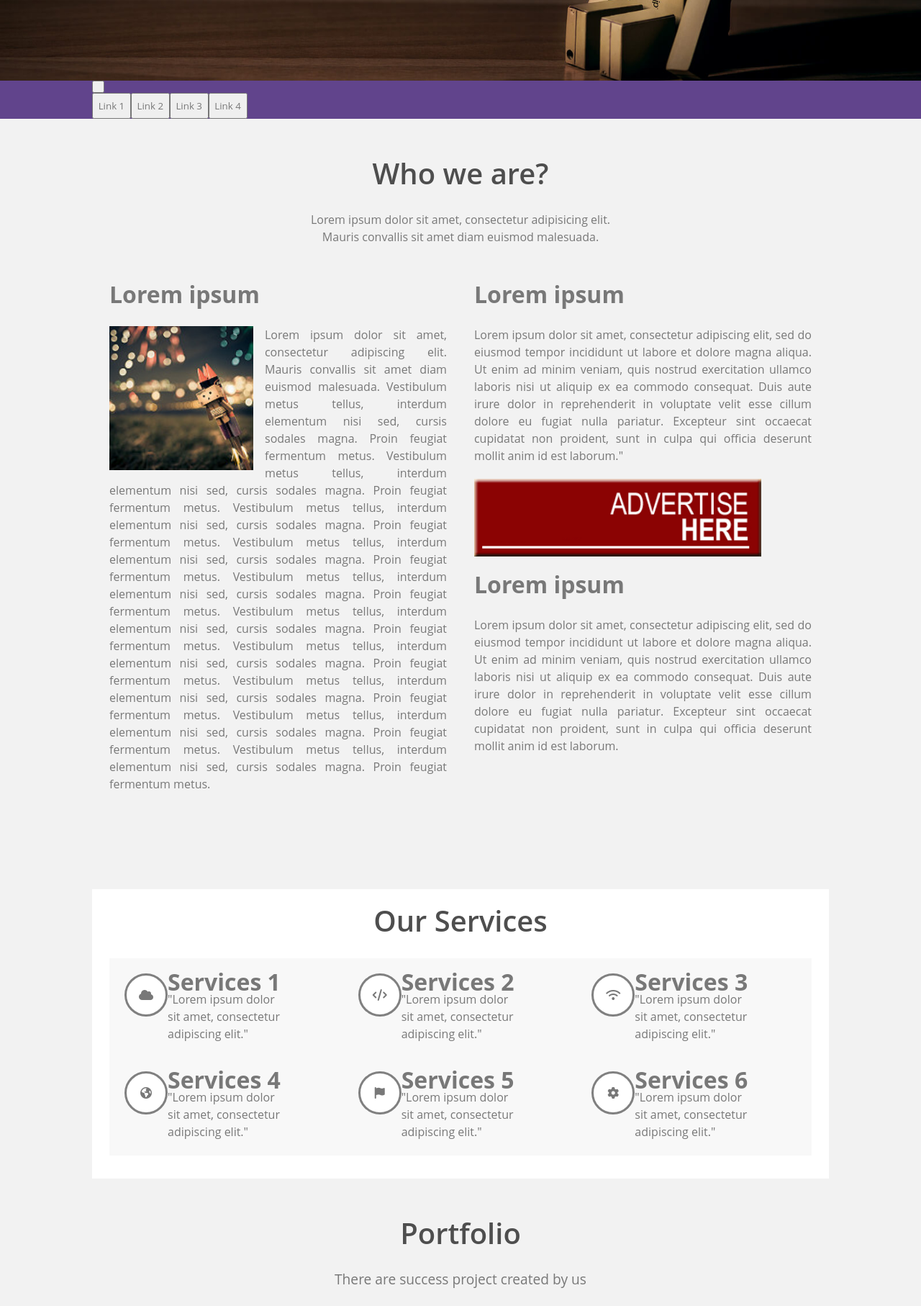
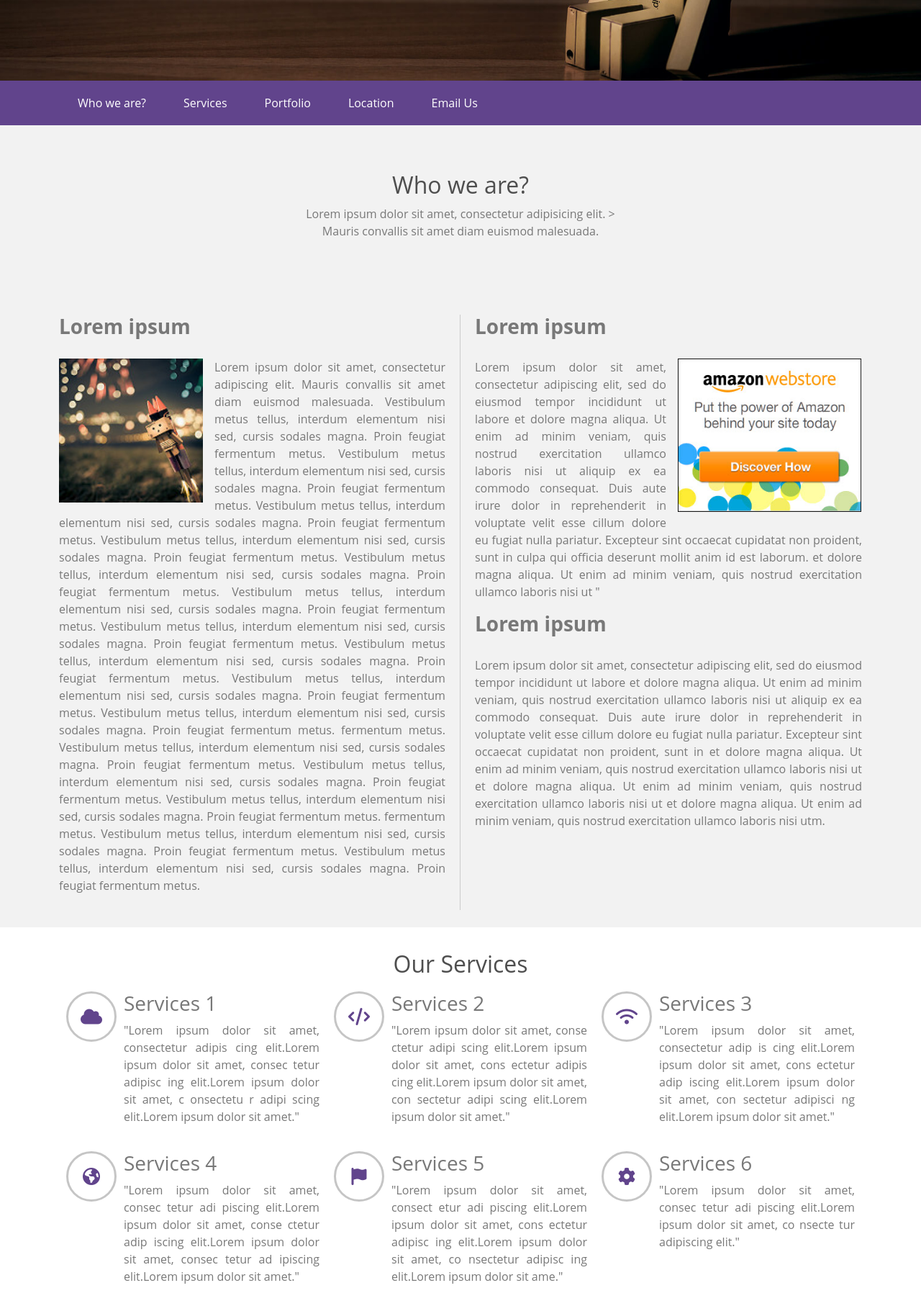
Before and after one commit to aifosss/5-front-end-dev, a plain HTML site: page index.html in a window 1280 px wide. Shown: the part 240-2054 px from the top of the page at 72% size. Drawn offline with nearby package versions, Linux system fonts and the light colour scheme.

Commit message:
nuevo commit

```diff
--- a/css/style.css
+++ b/css/style.css
@@ -1,4 +1,4 @@
-* {
+*{
     margin: 0;
     padding: 0;
     font-family: 'Open Sans', sans-serif;
@@ -56,7 +56,7 @@ nav li a:hover {
 }
 
 h1 {
-    color: white;
+    color: white!important;
 }
 
 h2 {
@@ -68,22 +68,28 @@ h2 {
 
 .float-left {
     float: left;
+    margin: 0 1em 1em 0;
 }
 
 .float-right {
     float: right;
+    margin: 0 -44px 1em 1em;
 }
 
 .parent-grid {
     display: grid;
+    max-width: 100%;
     grid-template-columns: repeat(2, 1fr);
     grid-template-rows: repeat(2, 1fr);
-    grid-column-gap: 38px;
+    grid-column-gap: 40px;
     grid-row-gap: 0px;
 }
 
 .grid1 {
     grid-area: 1 / 1 / 3 / 2;
+    border-right: 1px solid #cbcbcb;
+    margin-right: -20px;
+    padding-right: 20px;
 }
 
 .grid2 {
@@ -95,19 +101,19 @@ h2 {
 }
 
 
-.img-margin {
-    margin: 0 1em 1em 0;
-}
-
-
 .parent-grid h3 {
     margin-bottom: 1em;
 }
 
 .parent-grid p {
-    margin-bottom: 1.3em;
     text-align: justify;
 }
+
+#divtoApply + .parent-grid{
+    column-gap: 20px;
+  }
+
+
 
 h3 {
     font-size: 2em;
@@ -136,14 +142,13 @@ h3 span {
 section {
     padding: 2em 1.5em;
     line-height: 1.5em;
-    width: 1024px;
     margin: auto;
 }
 
 
 .portafolio-imgs img {
     height: 200px;
-    width: 32%;
+    width: 300px;
     margin: 15px 1px;
     transition: 1s;
 }
@@ -161,16 +166,10 @@ section:nth-child(3) {
     background-color: #FFFFFF;
 }
 
-.portafolio-imgs img {
-    height: 200px;
-    width: 32%;
-    margin: 15px 1px;
-}
 
 .grid-container {
     display: grid;
     grid-template-columns: auto auto auto;
-    background-color: #f8f8f8;
     padding: 1px;
     text-align: left;
 }
@@ -178,22 +177,25 @@ section:nth-child(3) {
 .grid-container i {
     background-color: white;
     border-radius: 50%;
-    border: 3px solid grey;
+    border: 3px solid rgb(197, 197, 197);
     padding: 10px;
-    height: 60px;
-    width: 60px;
+    height: 70px;
+    min-width: 70px;
+    margin-right: 10px;
     display: flex;
     align-items: center;
     justify-content: center;
+    color: #61448C;
 }
 
-.grid-container div{
-    width: calc(100% - 60px);
+.fa-solid{
+    font-size: 1.5em;
 }
 
 .grid-item {
-    padding: 20px;
+    padding: 10px;
     display: flex;
+    text-align: justify;
 }
 
 
@@ -252,3 +254,39 @@ footer p {
 footer p a {
     color: #FFFFFF;
 }
+
+/*
+-------------------------------------------RESPONSIVE -------------------------------------- */
+
+@media screen and (max-width: 768px) {
+    .container, .container-sm {
+        max-width: inherit!important;
+    }
+    .parent-grid, .grid-container {
+      display: block!important;
+    }
+
+    .parent-grid p{
+        margin-bottom: 25px!important;
+    }
+
+    .hidden-responsive{
+        display: none ;
+    }
+
+    .grid1{
+        border-right: 0;
+    }
+
+    .header {
+        background-image: url("../img/header-mini.png");
+    }
+
+
+  }
+
+  @media screen and (max-width: 540px) {
+    header h1{
+        text-align: center;
+    }
+  }
--- a/index.html
+++ b/index.html
@@ -8,6 +8,8 @@
     <link rel="stylesheet" href="css/style.css">
     <script src="https://kit.fontawesome.com/656b473511.js" crossorigin="anonymous"></script>
     <linkrel="stylesheet"href=" //fonts.googleapis.com/css?family=Open+Sans:300,400,600,700&amp;lang=en" />
+    <link href="https://cdn.jsdelivr.net/npm/bootstrap@5.2.0-beta1/dist/css/bootstrap.min.css" rel="stylesheet" integrity="sha384-0evHe/X+R7YkIZDRvuzKMRqM+OrBnVFBL6DOitfPri4tjfHxaWutUpFmBp4vmVor" crossorigin="anonymous">
+    <script src="https://cdn.jsdelivr.net/npm/bootstrap@5.2.0-beta1/dist/js/bootstrap.bundle.min.js" integrity="sha384-pprn3073KE6tl6bjs2QrFaJGz5/SUsLqktiwsUTF55Jfv3qYSDhgCecCxMW52nD2" crossorigin="anonymous"></script>
     <title>Document</title>
 </head>
 
@@ -20,39 +22,24 @@
         </div>
         <nav>
             <ul class="container">
-                <section class="mb-3">
-                    <nav class="navbar navbar-dark bg-dark">
-                      <div class="container-fluid">
-                        <button class="navbar-toggler second-button" type="button" data-mdb-toggle="collapse"
-                          data-mdb-target="#navbarToggleExternalContent10"
-                          aria-controls="navbarToggleExternalContent10" aria-expanded="false"
-                          aria-label="Toggle navigation">
-                          <div class="animated-icon2"><span></span><span></span><span></span><span></span></div>
-                        </button>
-                      </div>
-                    </nav>
-                    <div class="collapse" id="navbarToggleExternalContent10">
-                      <div class="bg-light shadow-3 p-4">
-                        <button class="btn btn-link btn-block border-bottom m-0">Link 1</button>
-                        <button class="btn btn-link btn-block border-bottom m-0">Link 2</button>
-                        <button class="btn btn-link btn-block m-0">Link 3</button>
-                        <button class="btn btn-link btn-block m-0">Link 4</button>
-                      </div>
-                    </div>
-                  </section>
+                <li> <a href="#who-we-are"> Who we are?</a> </li>
+                <li> <a href="#services"> Services</a> </li>
+                <li> <a href="#portfolio">Portfolio</a> </li>
+                <li> <a href="#location">Location</a> </li>
+                <li> <a href="#email">Email Us</a> </li>
             </ul>
         </nav>
     </header>
     <main class="lightGray-bg">
         <section class="container align-center" id="who-we-are">
             <h2>Who we are?</h2>
-            <p>Lorem ipsum dolor sit amet, consectetur adipisicing elit.</p>
-            <p>Mauris convallis sit amet diam euismod malesuada.</p>
+            <p>Lorem ipsum dolor sit amet, consectetur adipisicing elit. ><br>
+                Mauris convallis sit amet diam euismod malesuada.</p>
         </section>
-        <section class="parent-grid">
-            <article class="grid1">
+        <section class="container parent-grid">
+            <article id="divtoApply" class="grid1">
                 <h3><strong>Lorem ipsum</strong></h3>
-                <img class="img-margin float-left" src="img/1.jpg" sizes="h=60px" alt="Could be a banner" width="200"
+                <img class="float-left" src="img/1.jpg" sizes="h=60px" alt="Could be a banner" width="200"
                     height="200">
                 <p>
                     Lorem ipsum dolor sit amet, consectetur adipiscing elit. Mauris convallis sit amet diam euismod
@@ -76,17 +63,32 @@
                     fermentum metus. Vestibulum metus tellus, interdum elementum nisi sed, cursis sodales magna. Proin
                     feugiat
                     fermentum metus.
+                    fermentum metus. Vestibulum metus tellus, interdum elementum nisi sed, cursis sodales magna. Proin
+                    feugiat
+                    fermentum metus. Vestibulum metus tellus, interdum elementum nisi sed, cursis sodales magna. Proin
+                    feugiat
+                    fermentum metus. Vestibulum metus tellus, interdum elementum nisi sed, cursis sodales magna. Proin
+                    feugiat
+                    fermentum metus.
+                    fermentum metus. Vestibulum metus tellus, interdum elementum nisi sed, cursis sodales magna. Proin
+                    feugiat
+                    fermentum metus. Vestibulum metus tellus, interdum elementum nisi sed, cursis sodales magna. Proin
+                    feugiat
+                    fermentum metus.
                 </p>
             </article>
             <article class="grid2">
                 <h3><strong>Lorem ipsum</strong></h3>
-                <p>Lorem ipsum dolor sit amet, consectetur adipiscing elit, sed do eiusmod tempor incididunt ut labore
+                <a href="#" class="float-right hidden-responsive"><img src="img/ad.jpg" alt="Could be a banner" width="85%"></a>
+
+                <p>
+                    Lorem ipsum dolor sit amet, consectetur adipiscing elit, sed do eiusmod tempor incididunt ut labore
                     et dolore magna aliqua. Ut enim ad minim veniam, quis nostrud exercitation ullamco laboris nisi ut
                     aliquip ex ea commodo consequat. Duis aute irure dolor in reprehenderit in voluptate velit esse
                     cillum dolore eu fugiat nulla pariatur. Excepteur sint occaecat cupidatat non proident, sunt in
-                    culpa qui officia deserunt mollit anim id est laborum."</p>
-                <p>
-                    <a href="#" class="align-center"><img src="img/ad.png" alt="Could be a banner" width="85%"></a>
+                    culpa qui officia deserunt mollit anim id est laborum.
+                    et dolore magna aliqua. Ut enim ad minim veniam, quis nostrud exercitation ullamco laboris nisi ut
+                    "
                 </p>
             </article>
             <article class="grid3">
@@ -95,18 +97,20 @@
                     et dolore magna aliqua. Ut enim ad minim veniam, quis nostrud exercitation ullamco laboris nisi ut
                     aliquip ex ea commodo consequat. Duis aute irure dolor in reprehenderit in voluptate velit esse
                     cillum dolore eu fugiat nulla pariatur. Excepteur sint occaecat cupidatat non proident, sunt in
-                    culpa qui officia deserunt mollit anim id est laborum.</p>
+                    et dolore magna aliqua. Ut enim ad minim veniam, quis nostrud exercitation ullamco laboris nisi ut
+                    et dolore magna aliqua. Ut enim ad minim veniam, quis nostrud exercitation ullamco laboris nisi ut
+                    et dolore magna aliqua. Ut enim ad minim veniam, quis nostrud exercitation ullamco laboris nisi utm.</p>
             </article>
         </section>
         <section id="services" class="align-center">
             <h2>Our Services</h2>
 
-            <div class="grid-container">
+            <div class="container grid-container">
                 <div class="grid-item">
                     <i class="fa-solid fa-cloud"></i>
                     <div>
                         <h3>Services 1</h3>
-                        <p>"Lorem ipsum dolor sit amet, consectetur adipiscing elit."</p>
+                        <p>"Lorem ipsum dolor sit amet, consectetur adipis cing elit.Lorem ipsum dolor sit amet, consec tetur adipisc ing elit.Lorem ipsum dolor sit amet, c onsectetu r adipi scing elit.Lorem ipsum dolor sit amet."</p>
                     </div>
                 </div>
 
@@ -114,14 +118,14 @@
                     <i class="fa-solid fa-code"></i>
                     <div>
                         <h3>Services 2</h3>
-                        <p>"Lorem ipsum dolor sit amet, consectetur adipiscing elit."</p>
+                        <p>"Lorem ipsum dolor sit amet, conse ctetur adipi scing elit.Lorem ipsum dolor sit amet, cons ectetur adipis cing elit.Lorem ipsum dolor sit amet, con sectetur adipi scing elit.Lorem ipsum dolor sit amet."</p>
                     </div>
                 </div>
 
                 <div class="grid-item">
                     <i class="fa-solid fa-wifi"></i>
                         <div><h3>Services 3</h3>
-                        <p>"Lorem ipsum dolor sit amet, consectetur adipiscing elit."</p>
+                        <p>"Lorem ipsum dolor sit amet, consectetur adip is cing elit.Lorem ipsum dolor sit amet, cons ectetur adip iscing elit.Lorem ipsum dolor sit amet, con sectetur adipisci ng elit.Lorem ipsum dolor sit amet."</p>
                     </div>
                 </div>
 
@@ -129,7 +133,7 @@
                     <i class="fa-solid fa-earth-americas"></i>
                     <div>
                         <h3>Services 4</h3>
-                        <p>"Lorem ipsum dolor sit amet, consectetur adipiscing elit."</p>
+                        <p>"Lorem ipsum dolor sit amet, consec tetur adi piscing elit.Lorem ipsum dolor sit amet, conse ctetur adip iscing elit.Lorem ipsum dolor sit amet, consec tetur ad ipiscing elit.Lorem ipsum dolor sit amet."</p>
                     </div>
                 </div>
 
@@ -137,7 +141,7 @@
                     <i class="fa-solid fa-flag"></i>
                     <div>
                         <h3>Services 5</h3>
-                        <p>"Lorem ipsum dolor sit amet, consectetur adipiscing elit."</p>
+                        <p>"Lorem ipsum dolor sit amet, consect etur adi piscing elit.Lorem ipsum dolor sit amet, cons ectetur adipisc ing elit.Lorem ipsum dolor sit amet, co nsectetur adipisc ing elit.Lorem ipsum dolor sit ame."</p>
                     </div>
                 </div>
 
@@ -145,13 +149,13 @@
                     <i class="fa-solid fa-gear"></i>
                     <div>
                         <h3>Services 6</h3>
-                        <p>"Lorem ipsum dolor sit amet, consectetur adipiscing elit."</p>
+                        <p>"Lorem ipsum dolor sit amet, consec tetur adi piscing elit.Lorem ipsum dolor sit amet, co nsecte tur adipiscing elit."</p>
                     </div>
                 </div>
             </div>
         </section>
         <section class="container align-center" id="portfolio">
-            <h2>Portfolio</h2>
+            <h2>Portfolio</h2
             <h3><span>There are success project created by us</span></h3>
             <div class="portafolio-imgs">
                 <img src="img/2.jpg" alt="Could be a banner">
@@ -165,18 +169,17 @@
                 <img src="img/10.jpg" alt="Could be a banner">
             </div>
         </section>
-
-        <div class="align-center" id="location">
+        <sectiom class="container align-center" id="location">
             <h2>Location</h2>
             <p><strong>You can find us</strong></p>
-        </div>
-        <div class="location">
+
+            <div class="d-flex">
                 <div class="maps">
                     <iframe
                         src="https://www.google.com/maps/embed?pb=!1m18!1m12!1m3!1d1389.842328885754!2d2.1693756640797566!3d41.38695602416231!2m3!1f0!2f0!3f0!3m2!1i1024!2i768!4f13.1!3m3!1m2!1s0x12a4a2f1602b4819%3A0x1eecc2af1c60d64b!2sPla%C3%A7a%20de%20Catalunya!5e0!3m2!1ses!2ses!4v1652521932964!5m2!1ses!2ses">
                     </iframe>
                 </div>
-            <div class="info">
+                <div class="info align-left">
                 <h4>Head Office</h4>
                 <p><i>12345 Blank Street</i></p>
                 <p><i>Phone: <ahref="">2456-134-321</i></a></p>
@@ -189,6 +192,9 @@
                 <p><i>Email Address: <ahref="">info@salleurl.edu</a></i></p>
                 </div>
             </div>
+
+        </section>
+
             <div class="align-center" id="email">
             <h3>Email Us</h3>
             <form>
@@ -222,6 +228,7 @@
                 </table>
             </form>
             </div>
+
     </main>
     <footer class="footer">
         <p>&#169 2016 <a href="#">LaSalle</a>, All Rights Reserved.</p>
```
Also changed, not shown: img/ad.jpg (added), img/ad.png (deleted), img/header-mini.png (added). Lines whose indentation alone changed are shown as unchanged.
